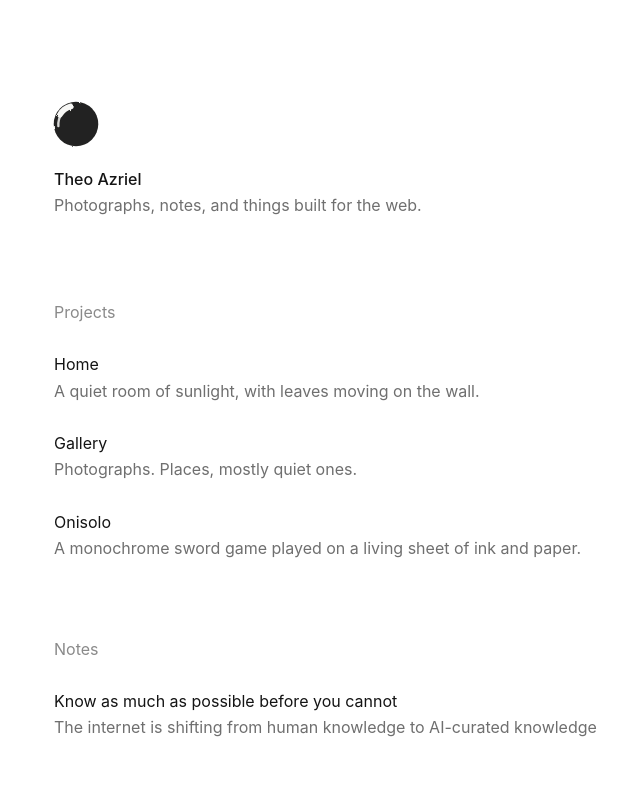
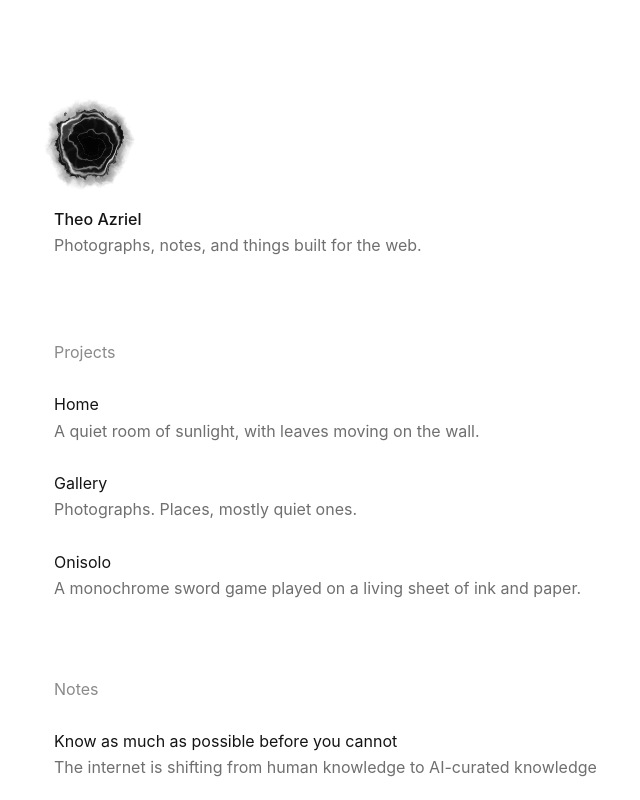
Before and after one commit to kmakr/webgl-bio, an Astro site in the folder apps/notes/: page / in a window 1280 px wide. Shown: the top 800 px of the page, without its empty margins (290-930 px from the left). Built offline with nearby package versions, Linux system fonts and the light colour scheme; Astro itself is replaced by a stand-in of ours.

Commit message:
Add an animated ink portal to the homepage

```diff
--- /dev/null
+++ b/apps/notes/src/components/InkMark.astro
@@ -0,0 +1,40 @@
+<ink-mark class="mark" aria-hidden="true" data-ink-state="static">
+  <img src="/favicon.svg" alt="" width="96" height="96" />
+  <canvas width="192" height="192"></canvas>
+</ink-mark>
+
+<style>
+  ink-mark.mark {
+    position: relative;
+    flex: none;
+    width: 96px;
+    height: 96px;
+    margin-left: -12px;
+  }
+
+  img,
+  canvas {
+    display: block;
+    width: 100%;
+    height: 100%;
+  }
+
+  canvas {
+    position: absolute;
+    inset: 0;
+    opacity: 0;
+    pointer-events: none;
+  }
+
+  ink-mark[data-rendered] img {
+    opacity: 0;
+  }
+
+  ink-mark[data-rendered] canvas {
+    opacity: 1;
+  }
+</style>
+
+<script>
+  import '../scripts/ink-mark';
+</script>
--- a/apps/notes/src/pages/index.astro
+++ b/apps/notes/src/pages/index.astro
@@ -1,6 +1,7 @@
 ---
 import { getCollection } from 'astro:content';
 import BaseLayout from '../layouts/BaseLayout.astro';
+import InkMark from '../components/InkMark.astro';
 
 const notes = (await getCollection('notes', ({ data }) => !data.draft)).sort(
   (a, b) => b.data.date.valueOf() - a.data.date.valueOf(),
@@ -11,7 +12,7 @@ const notes = (await getCollection('notes', ({ data }) => !data.draft)).sort(
   <main class="home">
     <header class="home-intro">
       <h1>
-        <img class="mark" src="/favicon.svg" alt="" width="56" height="56" />
+        <InkMark />
         Theo Azriel
       </h1>
       <p class="muted">Photographs, notes, and things built for the web.</p>
--- /dev/null
+++ b/apps/notes/src/scripts/ink-mark.ts
@@ -0,0 +1,325 @@
+// An ink aperture: a silver rim, inward-moving folds, and a dark centre.
+const vertexSource = `
+  attribute vec2 position;
+  varying vec2 uv;
+  void main() {
+    uv = position * 0.5 + 0.5;
+    gl_Position = vec4(position, 0.0, 1.0);
+  }
+`;
+
+const fragmentSource = `
+  precision highp float;
+  varying vec2 uv;
+  uniform sampler2D ink;
+  uniform float time;
+  uniform vec2 pointer;
+  uniform float touch;
+
+  float hash(vec2 p) {
+    vec3 p3 = fract(vec3(p.xyx) * 0.1031);
+    p3 += dot(p3, p3.yzx + 33.33);
+    return fract((p3.x + p3.y) * p3.z);
+  }
+
+  float noise(vec2 p) {
+    vec2 cell = floor(p);
+    vec2 f = fract(p);
+    f = f * f * (3.0 - 2.0 * f);
+    return mix(
+      mix(hash(cell), hash(cell + vec2(1.0, 0.0)), f.x),
+      mix(hash(cell + vec2(0.0, 1.0)), hash(cell + vec2(1.0)), f.x),
+      f.y
+    );
+  }
+
+  float pigment(vec2 p) {
+    float value = 0.0;
+    float weight = 0.5;
+    mat2 turn = mat2(0.8, -0.6, 0.6, 0.8);
+    for (int i = 0; i < 4; i++) {
+      value += noise(p) * weight;
+      p = turn * p * 2.03 + 7.1;
+      weight *= 0.5;
+    }
+    return value;
+  }
+
+  void main() {
+    vec2 p = uv * 2.0 - 1.0;
+    p -= pointer * touch * 0.12;
+    float t = time * 0.42;
+    vec2 drift = vec2(t * 0.36, -t * 0.28);
+    vec2 flow = vec2(
+      pigment(p * 3.1 + drift),
+      pigment(p * 3.1 - drift + 13.7)
+    ) - 0.47;
+    vec2 q = p + flow * (0.26 + touch * 0.16);
+    float angle = atan(q.y, q.x);
+    float pulse = sin(angle * 3.0 + t * 1.5) * 0.026;
+    pulse += sin(angle * 5.0 - t * 1.2) * 0.018;
+    float radius = length(q) + pulse;
+
+    // The outside remains soft and fibrous, like wet ink on paper.
+    float fibers = pigment(q * 11.0 + flow * 4.0 - drift * 1.7);
+    float contour = radius + (fibers - 0.5) * 0.11;
+    float core = 1.0 - smoothstep(0.66, 0.73, contour);
+    float wash = 1.0 - smoothstep(0.69, 0.93, contour);
+    wash *= 0.3 + pigment(q * 6.0 + drift) * 0.65;
+
+    // Small dark eddies detach and rejoin the wash near the rim.
+    float specks = 1.0 - smoothstep(0.022, 0.06, length(q - vec2(
+      cos(t * 0.85 + 1.0), sin(t * 0.85 + 1.0)
+    ) * (0.75 + 0.04 * sin(t * 2.1))));
+    specks += 1.0 - smoothstep(0.014, 0.04, length(q - vec2(
+      cos(-t * 0.65 + 3.6), sin(-t * 0.65 + 3.6)
+    ) * 0.79));
+
+    // A broken silver lip defines the opening; the folds flow into its centre.
+    float aperture = 0.605 + 0.018 * sin(angle * 2.0 - t);
+    float rim = exp(-pow((radius - aperture) / 0.027, 2.0));
+    rim *= 0.58 + 0.42 * sin(angle * 2.0 + t * 1.4) * sin(angle * 2.0 + t * 1.4);
+    float rimEcho = exp(-pow((radius - aperture - 0.057) / 0.012, 2.0));
+    rimEcho *= 0.5 + 0.5 * sin(angle * 3.0 - t * 1.1);
+
+    float tunnel = log(max(radius, 0.025)) * 14.0 + angle * 2.0 + t * 3.0;
+    tunnel += pigment(q * 5.0 + drift) * 1.8;
+    float folds = pow(0.5 + 0.5 * sin(tunnel), 14.0);
+    float depth = smoothstep(0.10, 0.58, radius);
+    float interior = 1.0 - smoothstep(0.53, 0.61, radius);
+    folds *= depth * interior;
+    float filaments = pow(0.5 + 0.5 * sin(angle * 9.0 - radius * 18.0 + t * 1.8), 8.0);
+    filaments *= depth * interior * 0.055;
+
+    // A faint remnant of the original brush stroke catches light on the rim.
+    float twist = sin(t * 0.8) * 0.1 + touch * 0.15;
+    mat2 rotate = mat2(cos(twist), -sin(twist), sin(twist), cos(twist));
+    vec4 stamp = texture2D(ink, rotate * q / 0.86 * 0.5 + 0.5);
+    float highlight = smoothstep(0.3, 0.8, stamp.r) * stamp.a * core;
+    float light = 0.012 + depth * 0.045 + folds * 0.46 + filaments;
+    light += rim * 0.78 + rimEcho * 0.29 + highlight * 0.16;
+    vec3 color = mix(vec3(0.10), vec3(light), 1.0 - smoothstep(0.68, 0.75, radius));
+    float alpha = max(core, max(wash * 0.64, specks * 0.68));
+    vec2 frame = abs(uv * 2.0 - 1.0);
+    alpha *= 1.0 - smoothstep(0.94, 1.0, max(frame.x, frame.y));
+    gl_FragColor = vec4(color, alpha);
+  }
+`;
+
+class InkMark extends HTMLElement {
+  private cleanup?: () => void;
+
+  connectedCallback() {
+    this.cleanup?.();
+    const canvas = this.querySelector('canvas');
+    const source = this.querySelector('img');
+    if (!canvas || !source) return;
+
+    const reduced = matchMedia('(prefers-reduced-motion: reduce)');
+    const finePointer = matchMedia('(hover: hover) and (pointer: fine)');
+    let disposeRenderer: (() => void) | undefined;
+
+    const configure = () => {
+      disposeRenderer?.();
+      disposeRenderer = undefined;
+      this.removeAttribute('data-rendered');
+      this.dataset.inkState = reduced.matches ? 'reduced-motion' : 'static';
+      if (reduced.matches) return;
+
+      const gl = canvas.getContext('webgl', {
+        alpha: true,
+        antialias: false,
+        depth: false,
+        premultipliedAlpha: false,
+      });
+      if (!gl) return;
+
+      const program = gl.createProgram();
+      const buffer = gl.createBuffer();
+      const texture = gl.createTexture();
+      const shaders: WebGLShader[] = [];
+      const listeners = new AbortController();
+      let observer: IntersectionObserver | undefined;
+      let resize: ResizeObserver | undefined;
+      let frame = 0;
+      let disposed = false;
+
+      const dispose = () => {
+        if (disposed) return;
+        disposed = true;
+        cancelAnimationFrame(frame);
+        listeners.abort();
+        observer?.disconnect();
+        resize?.disconnect();
+        shaders.forEach((shader) => gl.deleteShader(shader));
+        gl.deleteTexture(texture);
+        gl.deleteBuffer(buffer);
+        gl.deleteProgram(program);
+        this.removeAttribute('data-rendered');
+        this.dataset.inkState = 'static';
+      };
+      disposeRenderer = dispose;
+
+      try {
+        if (!program || !buffer || !texture) throw new Error('WebGL allocation failed');
+        const compile = (type: number, code: string) => {
+          const shader = gl.createShader(type);
+          if (!shader) throw new Error('WebGL shader unavailable');
+          shaders.push(shader);
+          gl.shaderSource(shader, code);
+          gl.compileShader(shader);
+          if (!gl.getShaderParameter(shader, gl.COMPILE_STATUS))
+            throw new Error('Ink shader compilation failed');
+          gl.attachShader(program, shader);
+        };
+        compile(gl.VERTEX_SHADER, vertexSource);
+        compile(gl.FRAGMENT_SHADER, fragmentSource);
+        gl.linkProgram(program);
+        if (!gl.getProgramParameter(program, gl.LINK_STATUS))
+          throw new Error('Ink shader linking failed');
+        gl.useProgram(program);
+        gl.bindBuffer(gl.ARRAY_BUFFER, buffer);
+        gl.bufferData(gl.ARRAY_BUFFER, new Float32Array([-1, -1, 3, -1, -1, 3]), gl.STATIC_DRAW);
+        const position = gl.getAttribLocation(program, 'position');
+        gl.enableVertexAttribArray(position);
+        gl.vertexAttribPointer(position, 2, gl.FLOAT, false, 0, 0);
+        gl.bindTexture(gl.TEXTURE_2D, texture);
+        gl.texParameteri(gl.TEXTURE_2D, gl.TEXTURE_MIN_FILTER, gl.LINEAR);
+        gl.texParameteri(gl.TEXTURE_2D, gl.TEXTURE_MAG_FILTER, gl.LINEAR);
+        gl.texParameteri(gl.TEXTURE_2D, gl.TEXTURE_WRAP_S, gl.CLAMP_TO_EDGE);
+        gl.texParameteri(gl.TEXTURE_2D, gl.TEXTURE_WRAP_T, gl.CLAMP_TO_EDGE);
+        gl.pixelStorei(gl.UNPACK_FLIP_Y_WEBGL, true);
+        gl.uniform1i(gl.getUniformLocation(program, 'ink'), 0);
+
+        const timeUniform = gl.getUniformLocation(program, 'time');
+        const pointerUniform = gl.getUniformLocation(program, 'pointer');
+        const touchUniform = gl.getUniformLocation(program, 'touch');
+        let ready = false;
+        let visible = false;
+        let pageHidden = false;
+        let previous = 0;
+        let elapsed = 0;
+        let x = 0;
+        let y = 0;
+        let targetX = 0;
+        let targetY = 0;
+        let touch = 0;
+        let targetTouch = 0;
+
+        const draw = () => {
+          gl.viewport(0, 0, canvas.width, canvas.height);
+          gl.uniform1f(timeUniform, elapsed);
+          gl.uniform2f(pointerUniform, x, y);
+          gl.uniform1f(touchUniform, touch);
+          gl.drawArrays(gl.TRIANGLES, 0, 3);
+          if (!this.hasAttribute('data-rendered')) this.setAttribute('data-rendered', '');
+        };
+        const tick = (now: number) => {
+          frame = requestAnimationFrame(tick);
+          // At rest, this tiny mark only needs 30 draws per second.
+          const interval = targetTouch || touch > 0.01 ? 1000 / 60 : 1000 / 30;
+          if (previous && now - previous < interval - 1) return;
+          const delta = previous ? Math.min((now - previous) / 1000, 0.06) : 0;
+          previous = now;
+          elapsed += delta;
+          const ease = 1 - Math.exp(-delta * 7);
+          x += (targetX - x) * ease;
+          y += (targetY - y) * ease;
+          touch += (targetTouch - touch) * ease;
+          draw();
+        };
+        const sync = () => {
+          cancelAnimationFrame(frame);
+          previous = 0;
+          if (disposed || !ready) return;
+          if (!visible || document.hidden || pageHidden) {
+            targetTouch = 0;
+            this.dataset.inkState = 'paused';
+            return;
+          }
+          this.dataset.inkState = 'animated';
+          draw();
+          frame = requestAnimationFrame(tick);
+        };
+        const upload = () => {
+          if (disposed || !source.naturalWidth) return;
+          try {
+            gl.texImage2D(gl.TEXTURE_2D, 0, gl.RGBA, gl.RGBA, gl.UNSIGNED_BYTE, source);
+            ready = true;
+            sync();
+          } catch {
+            dispose();
+          }
+        };
+        const options = { signal: listeners.signal };
+        source.addEventListener('load', upload, options);
+        source.addEventListener('error', dispose, options);
+        this.addEventListener(
+          'pointermove',
+          (event: PointerEvent) => {
+            if (!finePointer.matches || event.pointerType === 'touch') return;
+            const rect = this.getBoundingClientRect();
+            targetX = ((event.clientX - rect.left) / rect.width) * 2 - 1;
+            targetY = 1 - ((event.clientY - rect.top) / rect.height) * 2;
+            targetTouch = 1;
+          },
+          options,
+        );
+        const release = () => {
+          targetTouch = 0;
+        };
+        this.addEventListener('pointerleave', release, options);
+        this.addEventListener('pointercancel', release, options);
+        finePointer.addEventListener('change', release, options);
+        document.addEventListener('visibilitychange', sync, options);
+        window.addEventListener(
+          'pagehide',
+          () => {
+            pageHidden = true;
+            sync();
+          },
+          options,
+        );
+        window.addEventListener(
+          'pageshow',
+          () => {
+            pageHidden = false;
+            sync();
+          },
+          options,
+        );
+        canvas.addEventListener('webglcontextlost', dispose, options);
+
+        resize = new ResizeObserver(() => {
+          const ratio = Math.min(devicePixelRatio || 1, 2);
+          canvas.width = Math.max(1, Math.round(this.clientWidth * ratio));
+          canvas.height = Math.max(1, Math.round(this.clientHeight * ratio));
+          sync();
+        });
+        observer = new IntersectionObserver(([entry]) => {
+          visible = entry.isIntersecting;
+          sync();
+        });
+        resize.observe(this);
+        observer.observe(this);
+        if (source.complete) upload();
+      } catch {
+        dispose();
+      }
+    };
+
+    reduced.addEventListener('change', configure);
+    configure();
+    this.cleanup = () => {
+      reduced.removeEventListener('change', configure);
+      disposeRenderer?.();
+    };
+  }
+
+  disconnectedCallback() {
+    this.cleanup?.();
+    this.cleanup = undefined;
+  }
+}
+
+if (!customElements.get('ink-mark')) customElements.define('ink-mark', InkMark);
```
